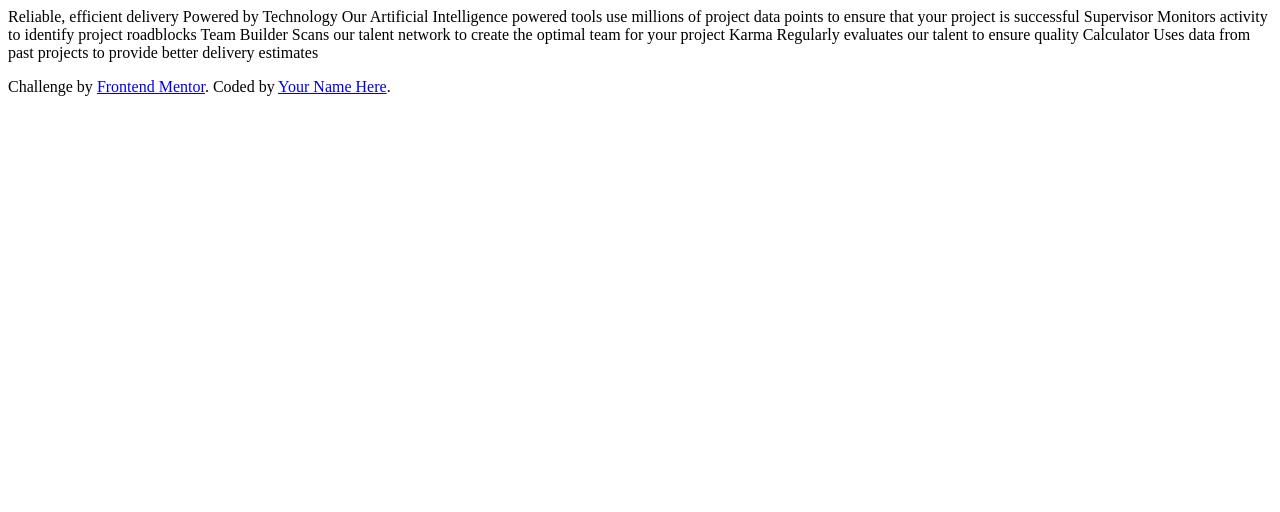
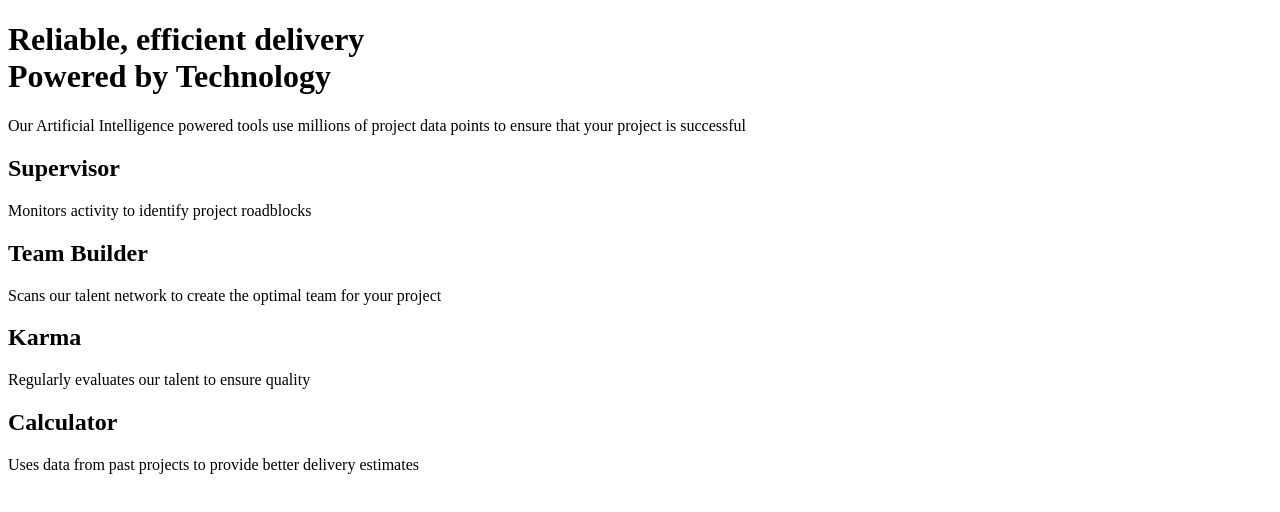
Before and after one commit to devmork/four-card-feature-section, a plain HTML site: page index.html in a window 1280 px wide. Drawn offline with Linux system fonts and the light colour scheme.

Commit message:
Add a html structure

```diff
--- a/index.html
+++ b/index.html
@@ -8,31 +8,29 @@
     <title>Frontend Mentor | Four card feature section</title>
   </head>
   <body>
-
-    Reliable, efficient delivery
-    Powered by Technology
-
-    Our Artificial Intelligence powered tools use millions of project data points
-    to ensure that your project is successful
-
-    Supervisor
-    Monitors activity to identify project roadblocks
-
-    Team Builder
-    Scans our talent network to create the optimal team for your project
-
-    Karma
-    Regularly evaluates our talent to ensure quality
-
-    Calculator
-    Uses data from past projects to provide better delivery estimates
-
-
-    <footer>
-      <p class="attribution">
-        Challenge by <a href="https://www.frontendmentor.io?ref=challenge" target="_blank">Frontend Mentor</a>.
-        Coded by <a href="#">Your Name Here</a>.
-      </p>
-    </footer>
+    <main>
+      <h1>Reliable, efficient delivery <br>
+          <span>Powered by Technology</span>
+      </h1>
+      <p>Our Artificial Intelligence powered tools use millions of project data points to ensure that your project is successful</p>
+      <article>
+        <div>
+          <h2>Supervisor</h2>
+          <p>Monitors activity to identify project roadblocks</p>
+        </div>
+        <div>
+          <h2>Team Builder</h2>
+          <p>Scans our talent network to create the optimal team for your project</p>
+        </div>
+        <div>
+          <h2>Karma</h2>
+          <p>Regularly evaluates our talent to ensure quality</p>
+        </div>
+        <div>
+          <h2>Calculator</h2>
+          <p>Uses data from past projects to provide better delivery estimates</p>
+        </div>
+      </article>
+    </main>
   </body>
 </html>
```
